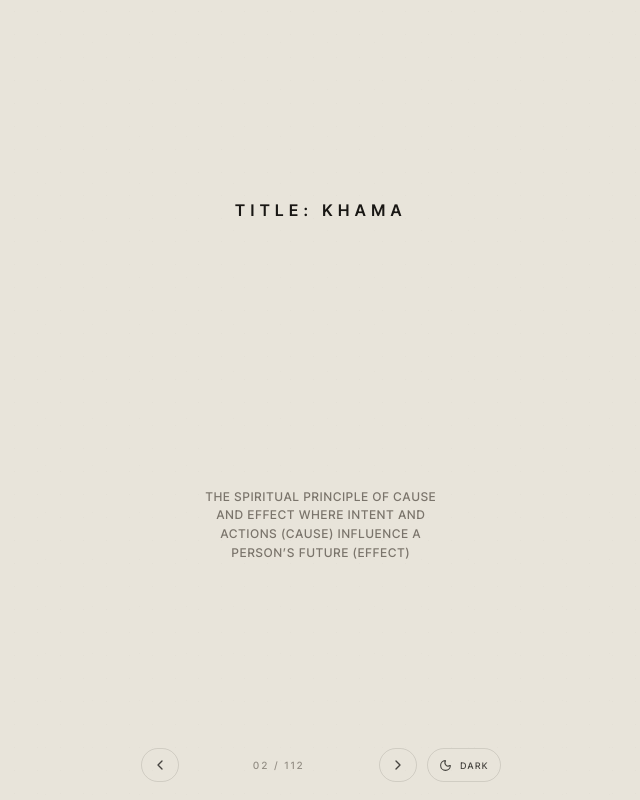
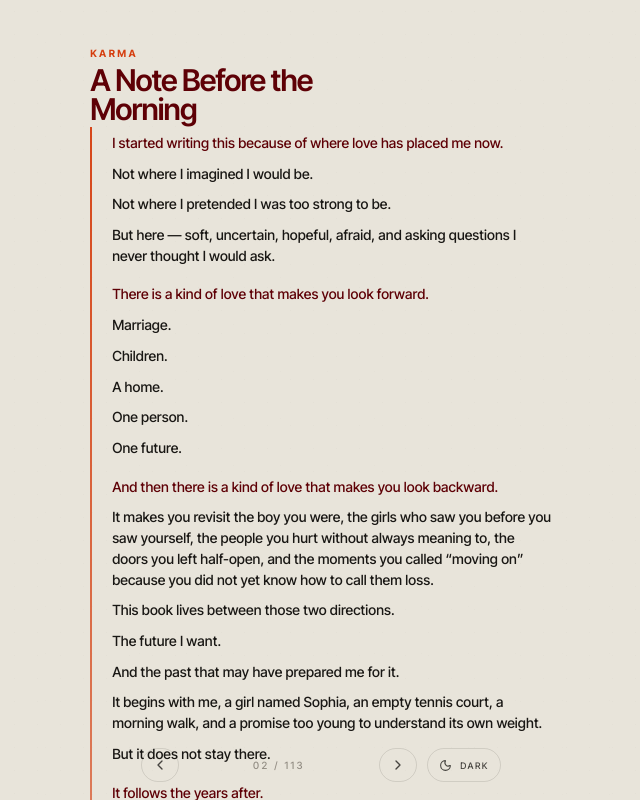
Before and after one commit to Mdluli-HIM/khama, a Next.js app: page / in a window 1280 px wide. Both pictures are taken after a click on the button 1100 px from the left and 400 px from the top of the page. Shown: the top 800 px of the page, without its empty margins (319-959 px from the left). Built offline with nearby package versions, Linux system fonts and the light colour scheme.

Commit message:
Add karma note page and refine intro structure

```diff
--- a/package.json
+++ b/package.json
@@ -1,5 +1,5 @@
 {
-  "name": "khama-book",
+  "name": "Karma-book",
   "version": "0.1.0",
   "private": true,
   "scripts": {
--- a/src/app/globals.css
+++ b/src/app/globals.css
@@ -1786,3 +1786,143 @@ button {
     flex: 1;
   }
 }
+
+/* ---------------- */
+/* Intro note page  */
+/* ---------------- */
+
+:root {
+  --karma-accent: #d53e0f;
+  --karma-deep: #5e0006;
+  --karma-soft: #eed9b9;
+}
+
+.dark {
+  --karma-accent: #d53e0f;
+  --karma-deep: #eed9b9;
+  --karma-soft: rgba(238, 217, 185, 0.08);
+}
+
+.page-note {
+  width: 100%;
+  min-height: 100%;
+  display: grid;
+  place-items: center;
+  padding: 0 20px;
+}
+
+.note-shell {
+  width: min(100%, 760px);
+  display: grid;
+  grid-template-columns: 180px minmax(0, 1fr);
+  gap: clamp(24px, 4vw, 52px);
+  align-items: start;
+}
+
+.note-head {
+  display: grid;
+  gap: 8px;
+  align-content: start;
+}
+
+.note-kicker {
+  margin: 0;
+  font-size: 10px;
+  line-height: 1;
+  font-weight: 700;
+  letter-spacing: 0.24em;
+  text-transform: uppercase;
+  color: var(--karma-accent);
+}
+
+.note-title {
+  margin: 0;
+  max-width: 12ch;
+  font-size: clamp(22px, 2.5vw, 30px);
+  line-height: 0.98;
+  font-weight: 600;
+  letter-spacing: -0.03em;
+  color: var(--karma-deep);
+}
+
+.note-body {
+  position: relative;
+  padding-left: 22px;
+  display: grid;
+  gap: 10px;
+}
+
+.note-body::before {
+  content: "";
+  position: absolute;
+  left: 0;
+  top: 2px;
+  bottom: 2px;
+  width: 2px;
+  background: linear-gradient(
+    to bottom,
+    var(--karma-accent),
+    color-mix(in srgb, var(--karma-accent) 26%, transparent)
+  );
+  opacity: 0.95;
+}
+
+.note-paragraph {
+  margin: 0;
+  max-width: 52ch;
+  font-size: clamp(12px, 1.25vw, 14px);
+  line-height: 1.48;
+  font-weight: 500;
+  letter-spacing: 0.005em;
+  color: var(--ink);
+}
+
+.note-paragraph:nth-child(1),
+.note-paragraph:nth-child(5),
+.note-paragraph:nth-child(11),
+.note-paragraph:nth-child(18),
+.note-paragraph:nth-child(28),
+.note-paragraph:nth-child(32) {
+  margin-top: 8px;
+  color: var(--karma-deep);
+}
+
+@media (max-width: 640px) {
+  .page-note {
+    padding: 0 16px;
+  }
+
+  .note-shell {
+    width: min(100%, 340px);
+    grid-template-columns: 1fr;
+    gap: 18px;
+  }
+
+  .note-head {
+    gap: 6px;
+  }
+
+  .note-kicker {
+    font-size: 8px;
+  }
+
+  .note-title {
+    max-width: 14ch;
+    font-size: 20px;
+  }
+
+  .note-body {
+    padding-left: 14px;
+    gap: 8px;
+  }
+
+  .note-body::before {
+    width: 1px;
+  }
+
+  .note-paragraph {
+    max-width: none;
+    font-size: 11px;
+    line-height: 1.42;
+  }
+}
--- a/src/app/layout.tsx
+++ b/src/app/layout.tsx
@@ -11,7 +11,7 @@ const interTight = Inter_Tight({
 });
 
 export const metadata: Metadata = {
-  title: "Khama — Website Book",
+  title: "Karma — Website Book",
   description: "A minimal editorial website-book experience.",
 };
 
@@ -22,7 +22,7 @@ export default function RootLayout({
 }>) {
   return (
     <html lang="en" suppressHydrationWarning>
-      <body className={interTight.variable}>
+      <body className={interTight.variable} suppressHydrationWarning>
         <ThemeProvider
           attribute="class"
           defaultTheme="light"
--- a/src/components/book/book-reader.tsx
+++ b/src/components/book/book-reader.tsx
@@ -19,7 +19,7 @@ import type { BookPage } from "@/data/book-content";
 
 gsap.registerPlugin(useGSAP);
 
-const INTRO_STORAGE_KEY = "khama-intro-seen";
+const INTRO_STORAGE_KEY = "Karma-intro-seen";
 
 type BookReaderProps = {
   pages: BookPage[];
@@ -73,7 +73,7 @@ export function BookReader({ pages }: BookReaderProps) {
 
     const frame = window.requestAnimationFrame(() => {
       const savedPage = Number(
-        window.localStorage.getItem("khama-current-page"),
+        window.localStorage.getItem("Karma-current-page"),
       );
 
       if (Number.isFinite(savedPage)) {
@@ -89,7 +89,7 @@ export function BookReader({ pages }: BookReaderProps) {
 
   useEffect(() => {
     if (!hasLoadedSavedPage.current) return;
-    window.localStorage.setItem("khama-current-page", String(cursor));
+    window.localStorage.setItem("Karma-current-page", String(cursor));
   }, [cursor]);
 
   useEffect(() => {
@@ -204,7 +204,7 @@ export function BookReader({ pages }: BookReaderProps) {
         type="button"
       />
 
-      <section className="reader-stage" aria-label="Khama website book">
+      <section className="reader-stage" aria-label="Karma website book">
         <AnimatePresence custom={direction} mode="wait">
           <motion.article
             key={currentPage.slug}
@@ -433,7 +433,7 @@ function CinematicIntro({ onComplete }: { onComplete: () => void }) {
 
         <p className="cinema-kicker">MMM PRESENTS</p>
 
-        <h1 className="cinema-title">KHAMA</h1>
+        <h1 className="cinema-title">Karma</h1>
 
         <p className="cinema-subtitle">A WEBSITE BOOK</p>
 
@@ -469,6 +469,32 @@ function PageContent({
         {page.title && (
           <p className="author-title page-animate">{page.title}</p>
         )}
+      </div>
+    );
+  }
+
+  if (page.layout === "note") {
+    return (
+      <div className="page-note">
+        <article className="note-card">
+          <header className="note-head">
+            {page.kicker && (
+              <p className="note-kicker page-animate">{page.kicker}</p>
+            )}
+
+            {page.title && (
+              <h2 className="note-title page-animate">{page.title}</h2>
+            )}
+          </header>
+
+          <div className="note-body">
+            {page.body?.map((paragraph, index) => (
+              <p className="note-paragraph page-animate" key={index}>
+                {paragraph}
+              </p>
+            ))}
+          </div>
+        </article>
       </div>
     );
   }
@@ -924,6 +950,7 @@ function getNavigatorLabel(page: BookPage, index: number) {
 function getNavigatorGroup(page: BookPage) {
   if (
     page.layout === "author" ||
+    page.layout === "note" ||
     page.layout === "book-title" ||
     page.layout === "contents"
   ) {
--- a/src/data/book-content.ts
+++ b/src/data/book-content.ts
@@ -10,6 +10,7 @@ export type BookPage = {
   slug: string;
   layout?:
     | "author"
+    | "note"
     | "book-title"
     | "contents"
     | "collage"
@@ -37,9 +38,69 @@ export const bookPages: BookPage[] = [
   },
 
   {
+    slug: "karma-note",
+    layout: "note",
+    kicker: "KARMA",
+    title: "A Note Before the Morning",
+    body: [
+      "I started writing this because of where love has placed me now.",
+      "Not where I imagined I would be.",
+      "Not where I pretended I was too strong to be.",
+      "But here — soft, uncertain, hopeful, afraid, and asking questions I never thought I would ask.",
+
+      "There is a kind of love that makes you look forward.",
+      "Marriage.",
+      "Children.",
+      "A home.",
+      "One person.",
+      "One future.",
+
+      "And then there is a kind of love that makes you look backward.",
+      "It makes you revisit the boy you were, the girls who saw you before you saw yourself, the people you hurt without always meaning to, the doors you left half-open, and the moments you called “moving on” because you did not yet know how to call them loss.",
+
+      "This book lives between those two directions.",
+      "The future I want.",
+      "And the past that may have prepared me for it.",
+
+      "It begins with me, a girl named Sophia, an empty tennis court, a morning walk, and a promise too young to understand its own weight.",
+      "But it does not stay there.",
+
+      "It follows the years after.",
+      "The distance.",
+      "The growing up.",
+      "The attention I did not know how to carry.",
+      "The fear that came from being wanted.",
+      "The confidence I borrowed from other people’s eyes.",
+      "The mistakes I made while becoming a man I did not fully understand yet.",
+
+      "Now, love has returned with a familiar face.",
+      "But it did not come alone.",
+      "It came with her past.",
+      "It came with my past.",
+      "It came with distance.",
+      "It came with silence.",
+      "It came with questions.",
+
+      "And somewhere in all of it, I keep wondering if this is karma.",
+      "Not punishment exactly.",
+      "Maybe karma is quieter than that.",
+
+      "Maybe karma is life placing you where someone else once stood, giving you the same ache, the same waiting, the same uncertainty — not to destroy you, but to make you understand.",
+
+      "So this is not a normal love story.",
+      "It is a confession written in fragments.",
+      "A map of how I got here.",
+      "A record of the mornings, rumours, girls, roads, wounds, and almosts that shaped the man now standing in front of love, asking it not to leave.",
+
+      "And if you read closely, maybe you will not only ask what happened between me and Sophia.",
+      "Maybe you will ask what had to happen to me first.",
+    ],
+  },
+
+  {
     slug: "title-intro",
     layout: "book-title",
-    title: "TITLE: KHAMA",
+    title: "TITLE: KARMA",
     subtitle:
       "The spiritual principle of cause and effect where intent and actions (cause) influence a person’s future (effect)",
   },
```
Also changed, not shown: 1 other file (tests, documents, lock files or other folders).
